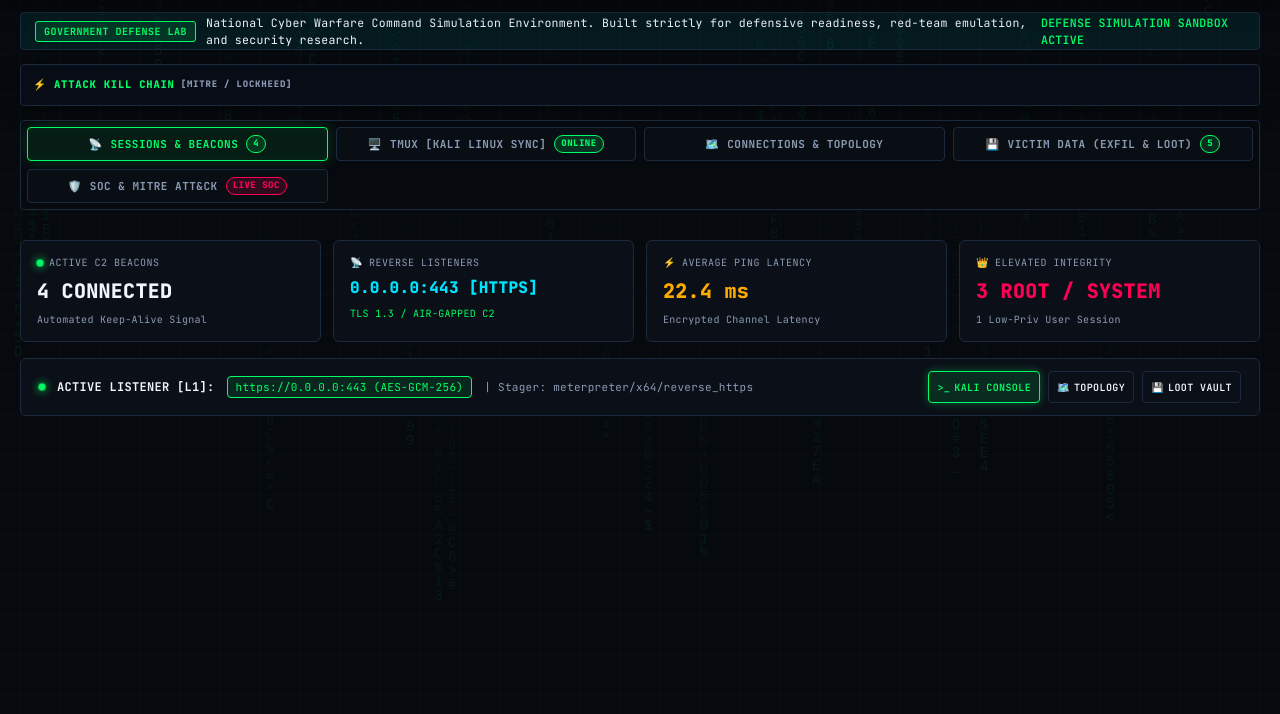
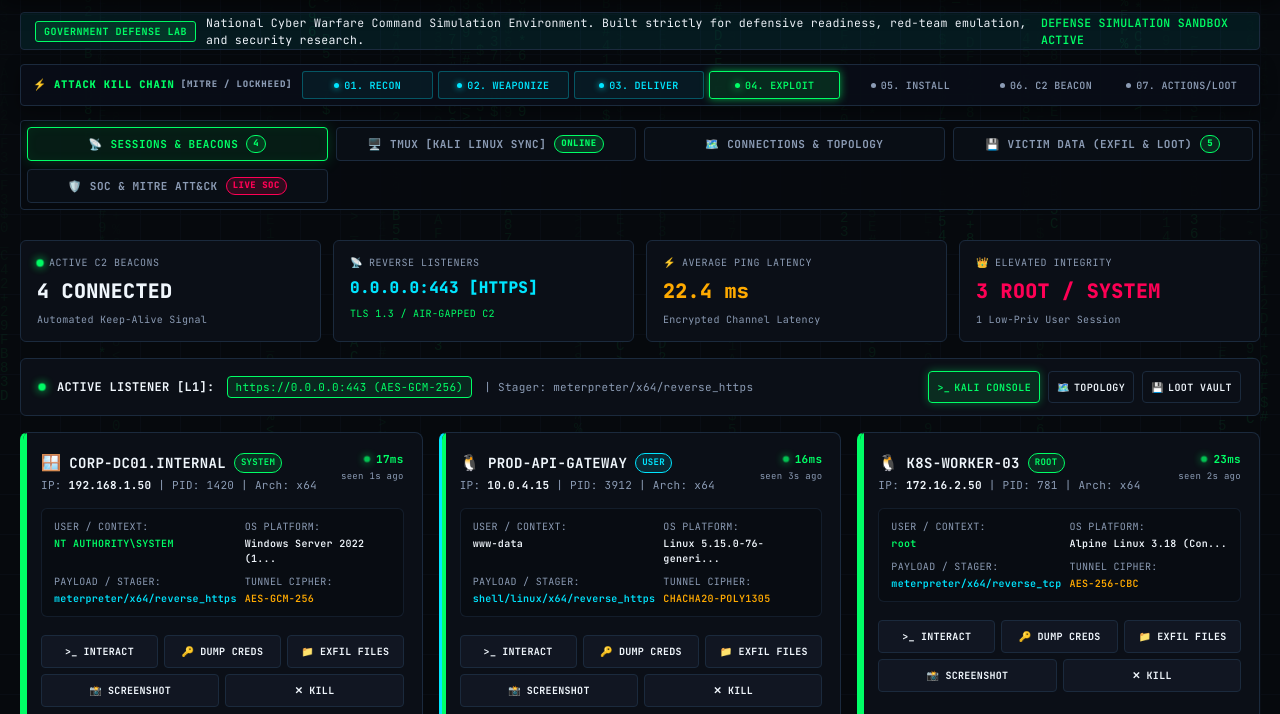
Before and after one commit to shreyashub01/android-frontend-, a website built with Vite: page index.html in a window 1280 px wide. Shown: the part 86-800 px from the top of the page. Built offline with nearby package versions, Linux system fonts and the light colour scheme; animation ran at ten frames a second.

Commit message:
fix(core): restore main app module script, resolve initialization errors and enable full firewall interaction

```diff
--- a/index.html
+++ b/index.html
@@ -15,6 +15,7 @@
   <!-- Stitch Tailwind Framework Engine -->
   <script src="https://cdn.tailwindcss.com"></script>
   <script id="tailwind-config">
+    if (typeof tailwind !== 'undefined') {
       tailwind.config = {
         darkMode: "class",
         theme: {
@@ -33,14 +34,14 @@
               "cyan-telemetry": "#00E5FF",
               "cyan-subtle": "#05222E",
               "phosphor-green": "#00FF66",
-            "phosphor-glow": "rgba(0, 255, 102, 0.15)",
+              "phosphor-subtle": "#0A291A",
               "text-primary": "#F0F6FC",
-            "text-secondary": "#8B9BB4",
-            "text-muted": "#4B5B73"
+              "text-secondary": "#8B949E",
+              "text-muted": "#484F58"
             },
             fontFamily: {
               mono: ["JetBrains Mono", "monospace"],
-            "body-sm": ["JetBrains Mono", "monospace"],
+              headline: ["JetBrains Mono", "monospace"],
               "headline-sm": ["JetBrains Mono", "monospace"],
               "headline-md": ["JetBrains Mono", "monospace"],
               "headline-xl": ["JetBrains Mono", "monospace"]
@@ -48,6 +49,7 @@
           }
         }
       };
+    }
   </script>
 
   <!-- CSS Stylesheets -->
@@ -1462,5 +1464,8 @@
       </div>
     </div>
   </div>
+
+  <!-- Main Application Script Bundle -->
+  <script type="module" src="/src/js/app.js"></script>
 </body>
 </html>
--- a/src/js/app.js
+++ b/src/js/app.js
@@ -40,30 +40,34 @@
   }
 
   init() {
-    this.initTheme();
-    this.initMatrixRain();
-    this.initClock();
-    this.initAudioControls();
-    this.initCrtControls();
-    this.initTabs();
-    this.initTerminal();
-    this.initTargetsView();
-    this.initModulesView();
-    this.initPayloadBuilder();
-    this.initSessionsView();
-    this.initLootView();
-    this.initTelemetryBars();
-    this.initNetworkGraph();
-    this.initQuickActionButtons();
+    const safeRun = (fn, name) => {
+      try { fn.call(this); } catch (e) { console.error(`[AppController] Error in ${name}:`, e); }
+    };
+
+    safeRun(this.initTheme, 'initTheme');
+    safeRun(this.initMatrixRain, 'initMatrixRain');
+    safeRun(this.initClock, 'initClock');
+    safeRun(this.initAudioControls, 'initAudioControls');
+    safeRun(this.initCrtControls, 'initCrtControls');
+    safeRun(this.initTabs, 'initTabs');
+    safeRun(this.initTerminal, 'initTerminal');
+    safeRun(this.initTargetsView, 'initTargetsView');
+    safeRun(this.initModulesView, 'initModulesView');
+    safeRun(this.initPayloadBuilder, 'initPayloadBuilder');
+    safeRun(this.initSessionsView, 'initSessionsView');
+    safeRun(this.initLootView, 'initLootView');
+    safeRun(this.initTelemetryBars, 'initTelemetryBars');
+    safeRun(this.initNetworkGraph, 'initNetworkGraph');
+    safeRun(this.initQuickActionButtons, 'initQuickActionButtons');
 
     // High-End Cyber Preface, Telemetry & Defense Operations
-    this.initWarRoom();
-    this.initSocSubNav();
-    this.defcon = new DefconController();
-    this.preface = new CyberPreface();
-    this.oscilloscope = new CyberOscilloscope('hud-oscilloscope-canvas');
-    this.killChain = new CyberKillChain(this);
-    frameworksManager.init();
+    safeRun(this.initWarRoom, 'initWarRoom');
+    safeRun(this.initSocSubNav, 'initSocSubNav');
+    try { this.defcon = new DefconController(); } catch (e) { console.error(e); }
+    try { this.preface = new CyberPreface(); } catch (e) { console.error(e); }
+    try { this.oscilloscope = new CyberOscilloscope('hud-oscilloscope-canvas'); } catch (e) { console.error(e); }
+    try { this.killChain = new CyberKillChain(this); } catch (e) { console.error(e); }
+    try { frameworksManager.init(); } catch (e) { console.error(e); }
   }
 
   initTheme() {
@@ -203,7 +207,7 @@
 
   initTerminal() {
     this.terminal = new CyberTerminal(
-      'terminal-window',
+      'term-sim-container',
       'term-input-field',
       'term-output-stream'
     );
--- a/src/js/audio.js
+++ b/src/js/audio.js
@@ -158,6 +158,10 @@
       osc.stop(now + offset + 0.09);
     });
   }
+
+  playAlert() {
+    this.playAlarm();
+  }
 }
 
 export const cyberAudio = new CyberAudio();
--- a/src/js/network-graph.js
+++ b/src/js/network-graph.js
@@ -94,14 +94,19 @@
   }
 
   initCanvasSize() {
-    if (!this.canvas || !this.canvas.parentElement) return;
-    const rect = this.canvas.parentElement.getBoundingClientRect();
+    if (!this.canvas) return;
+    const parent = this.canvas.parentElement;
+    const rect = parent ? parent.getBoundingClientRect() : null;
     const dpr = window.devicePixelRatio || 1;
-    this.canvas.width = rect.width * dpr;
-    this.canvas.height = (rect.height || 520) * dpr;
+    const w = Math.max(rect?.width || 0, parent?.clientWidth || 0, 780);
+    const h = Math.max(rect?.height || 0, parent?.clientHeight || 0, 520);
+
+    this.canvas.width = Math.floor(w * dpr);
+    this.canvas.height = Math.floor(h * dpr);
+    this.ctx.setTransform(1, 0, 0, 1, 0, 0);
     this.ctx.scale(dpr, dpr);
-    this.width = rect.width;
-    this.height = rect.height || 520;
+    this.width = w;
+    this.height = h;
   }
 
   setupEventListeners() {
@@ -109,18 +114,20 @@
 
     const getPos = (e) => {
       const rect = this.canvas.getBoundingClientRect();
+      const scaleX = rect.width > 0 ? (this.width / rect.width) : 1;
+      const scaleY = rect.height > 0 ? (this.height / rect.height) : 1;
       return {
-        x: e.clientX - rect.left,
-        y: e.clientY - rect.top
+        x: (e.clientX - rect.left) * scaleX,
+        y: (e.clientY - rect.top) * scaleY
       };
     };
 
-    this.canvas.addEventListener('mousedown', (e) => {
+    const handlePointerDown = (e) => {
       const pos = getPos(e);
       const clicked = this.nodes.find(n => {
         const dx = n.x - pos.x;
         const dy = n.y - pos.y;
-        return Math.sqrt(dx * dx + dy * dy) <= n.radius;
+        return Math.sqrt(dx * dx + dy * dy) <= (n.radius + 8);
       });
       if (clicked) {
         this.draggedNode = clicked;
@@ -128,9 +135,9 @@
         cyberAudio.playBeep(1100, 0.05);
         this.updateInspectorPanel(clicked);
       }
-    });
+    };
 
-    this.canvas.addEventListener('mousemove', (e) => {
+    const handlePointerMove = (e) => {
       const pos = getPos(e);
       if (this.draggedNode) {
         this.draggedNode.x = Math.max(40, Math.min(this.width - 40, pos.x));
@@ -140,15 +147,22 @@
         this.hoveredNode = this.nodes.find(n => {
           const dx = n.x - pos.x;
           const dy = n.y - pos.y;
-          return Math.sqrt(dx * dx + dy * dy) <= n.radius;
+          return Math.sqrt(dx * dx + dy * dy) <= (n.radius + 8);
         });
         this.canvas.style.cursor = this.hoveredNode ? 'pointer' : 'default';
       }
-    });
+    };
 
-    window.addEventListener('mouseup', () => {
+    const handlePointerUp = () => {
       this.draggedNode = null;
-    });
+    };
+
+    this.canvas.addEventListener('pointerdown', handlePointerDown);
+    this.canvas.addEventListener('mousedown', handlePointerDown);
+    window.addEventListener('pointermove', handlePointerMove);
+    window.addEventListener('mousemove', handlePointerMove);
+    window.addEventListener('pointerup', handlePointerUp);
+    window.addEventListener('mouseup', handlePointerUp);
   }
 
   // Bind tabs, direction toggle, harden button and reset button
@@ -338,7 +352,7 @@
   }
 
   hardenFirewall() {
-    cyberAudio.playAlert();
+    if (cyberAudio.playAlarm) cyberAudio.playAlarm();
     this.firewallHardened = true;
 
     const gw = this.getGatewayNode();
--- a/src/js/terminal.js
+++ b/src/js/terminal.js
@@ -10,9 +10,9 @@
 
 export class CyberTerminal {
   constructor(containerId, inputId, outputId) {
-    this.container = document.getElementById(containerId);
-    this.input = document.getElementById(inputId);
-    this.output = document.getElementById(outputId);
+    this.container = document.getElementById(containerId) || document.getElementById('term-sim-container') || document.querySelector('.terminal-container');
+    this.input = document.getElementById(inputId) || document.getElementById('term-input-field');
+    this.output = document.getElementById(outputId) || document.getElementById('term-output-stream');
     this.promptEl = document.getElementById('term-prompt-prefix');
     this.autocompletePopup = document.getElementById('term-autocomplete-popup');
 
@@ -46,6 +46,7 @@
   }
 
   setupEventListeners() {
+    if (this.input) {
       this.input.addEventListener('keydown', (e) => {
         cyberAudio.playKeyClick();
 
@@ -66,11 +67,14 @@
       this.input.addEventListener('input', () => {
         this.updateAutocompletePopup();
       });
+    }
 
     // Clicking anywhere in the terminal body focuses input
+    if (this.container && this.input) {
       this.container.addEventListener('click', () => {
         this.input.focus();
       });
+    }
   }
 
   printBanner() {
--- a/src/styles/components.css
+++ b/src/styles/components.css
@@ -2343,6 +2343,8 @@
   display: flex;
   align-items: center;
   justify-content: center;
+  min-height: 520px;
+  height: 100%;
 }
 
 .topology-inspector-panel {
```
Lines whose indentation alone changed are shown as unchanged.
